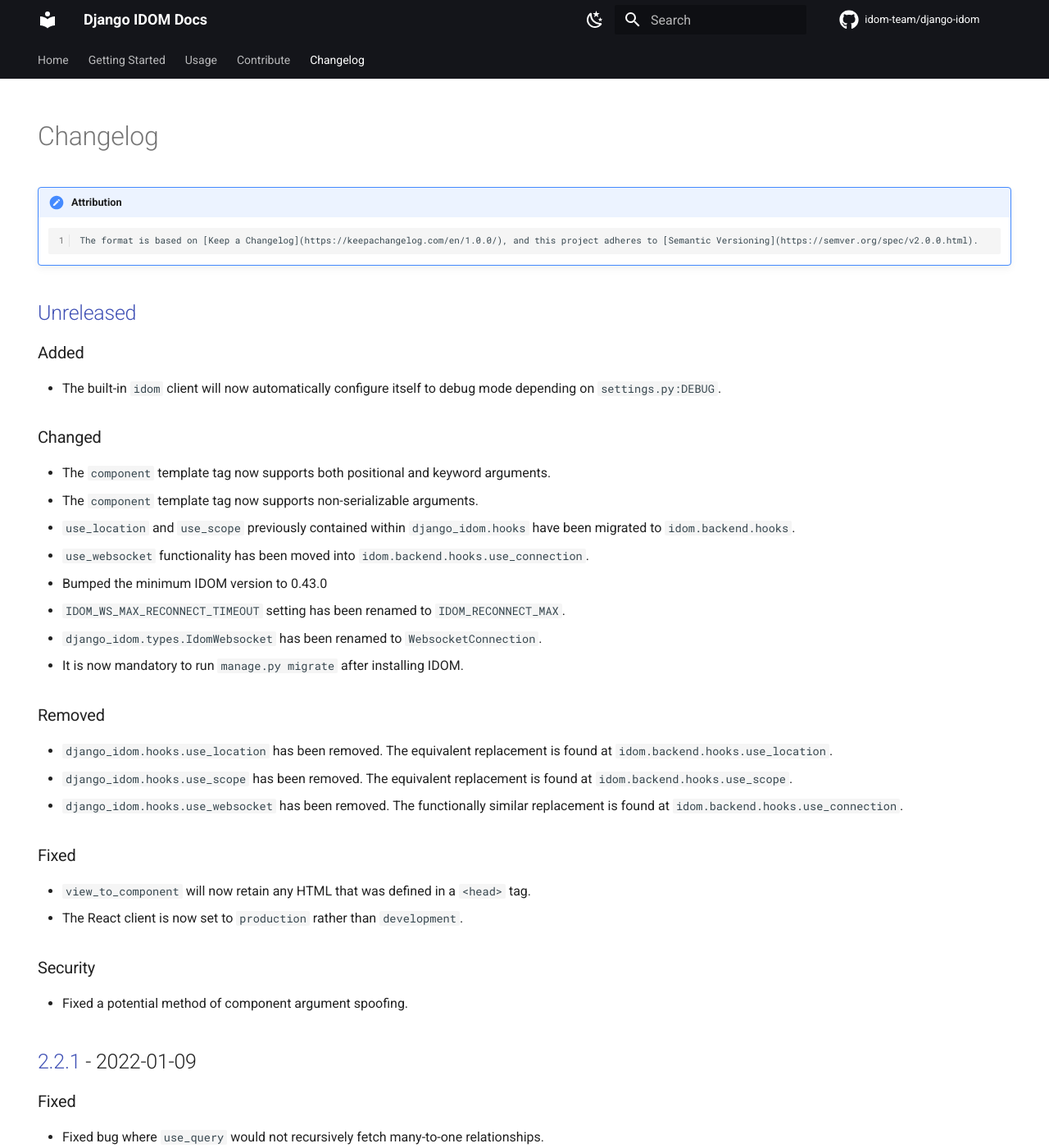
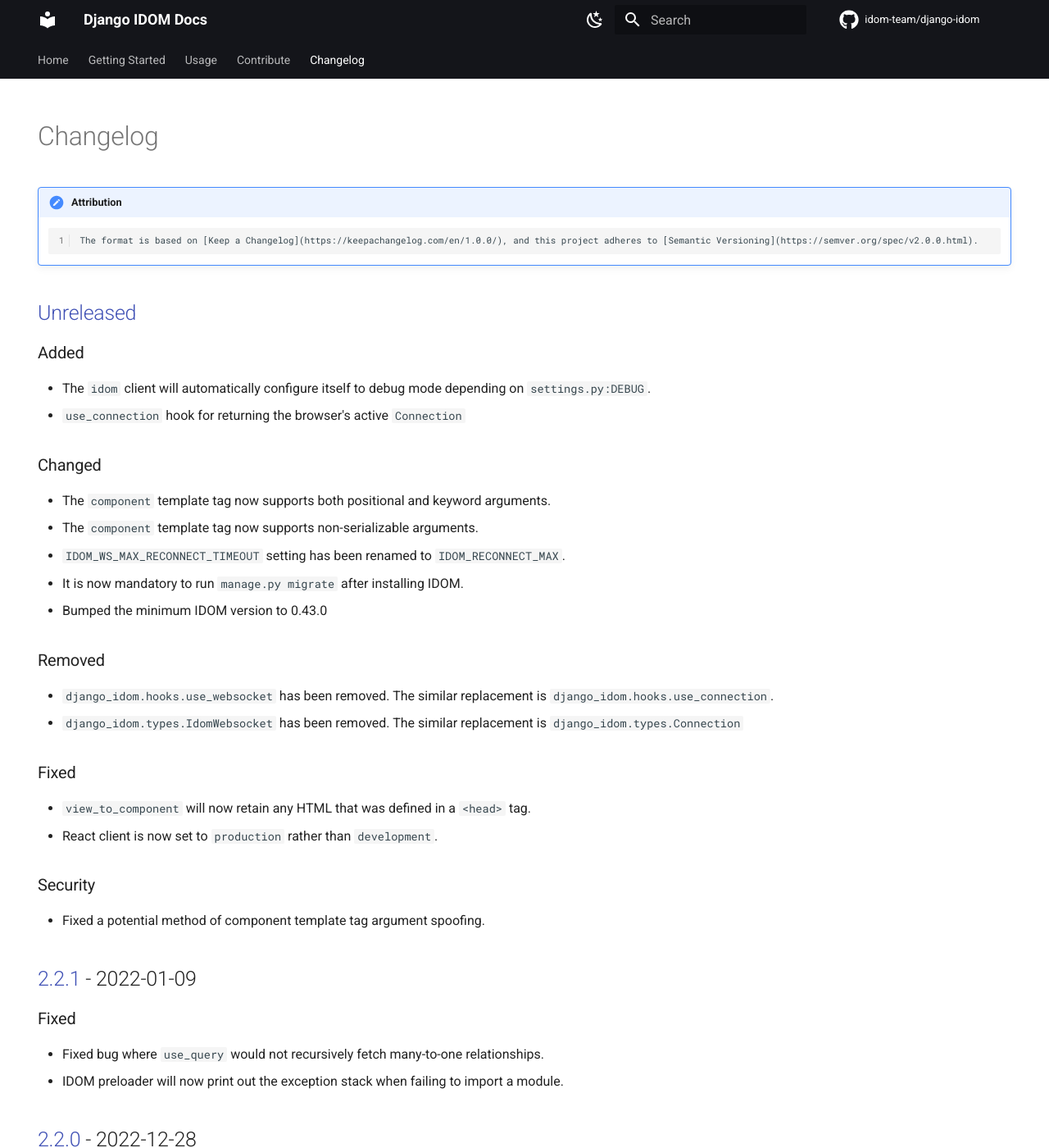
Before and after one commit to reactive-python/reactpy-django, an MkDocs documentation site: the page built from docs/src/changelog/index.md, in a window 1280 px wide and 1400 px high. Shown: the whole window at 82% size. Built offline with MkDocs 1.6.1 and Material for MkDocs 9.7.7, drawn with Linux system fonts in a browser that asks for light colours; comment, search, counter and statistics services are not loaded.

Commit message:
move hooks back into `django_idom.hooks`

```diff
--- a/CHANGELOG.md
+++ b/CHANGELOG.md
@@ -24,33 +24,30 @@ Using the following categories, list your changes in this order:
 
 ### Added
 
--   The built-in `idom` client will now automatically configure itself to debug mode depending on `settings.py:DEBUG`.
+-   The `idom` client will automatically configure itself to debug mode depending on `settings.py:DEBUG`.
+-   `use_connection` hook for returning the browser's active `Connection`
 
 ### Changed
 
 -   The `component` template tag now supports both positional and keyword arguments.
 -   The `component` template tag now supports non-serializable arguments.
--   `use_location` and `use_scope` previously contained within `django_idom.hooks` have been migrated to `idom.backend.hooks`.
--   `use_websocket` functionality has been moved into `idom.backend.hooks.use_connection`.
+-   `IDOM_WS_MAX_RECONNECT_TIMEOUT` setting has been renamed to `IDOM_RECONNECT_MAX`.
+-   It is now mandatory to run `manage.py migrate` after installing IDOM.
 -   Bumped the minimum IDOM version to 0.43.0
--   `IDOM_WS_MAX_RECONNECT_TIMEOUT` setting has been renamed to `IDOM_RECONNECT_MAX`.
--   `django_idom.types.IdomWebsocket` has been renamed to `WebsocketConnection`.
--   It is now mandatory to run `manage.py migrate` after installing IDOM.
 
 ### Removed
 
--   `django_idom.hooks.use_location` has been removed. The equivalent replacement is found at `idom.backend.hooks.use_location`.
--   `django_idom.hooks.use_scope` has been removed. The equivalent replacement is found at `idom.backend.hooks.use_scope`.
--   `django_idom.hooks.use_websocket` has been removed. The functionally similar replacement is found at `idom.backend.hooks.use_connection`.
+-   `django_idom.hooks.use_websocket` has been removed. The similar replacement is `django_idom.hooks.use_connection`.
+-   `django_idom.types.IdomWebsocket` has been removed. The similar replacement is `django_idom.types.Connection`
 
 ### Fixed
 
 -   `view_to_component` will now retain any HTML that was defined in a `<head>` tag.
--   The React client is now set to `production` rather than `development`.
+-   React client is now set to `production` rather than `development`.
 
 ### Security
 
--   Fixed a potential method of component argument spoofing.
+-   Fixed a potential method of component template tag argument spoofing.
 
 ## [2.2.1] - 2022-01-09
 
--- a/src/django_idom/__init__.py
+++ b/src/django_idom/__init__.py
@@ -1,12 +1,12 @@
 from django_idom import components, decorators, hooks, types, utils
-from django_idom.types import WebsocketConnection
+from django_idom.types import ComponentWebsocket
 from django_idom.websocket.paths import IDOM_WEBSOCKET_PATH
 
 
 __version__ = "2.2.1"
 __all__ = [
     "IDOM_WEBSOCKET_PATH",
-    "WebsocketConnection",
+    "ComponentWebsocket",
     "hooks",
     "components",
     "decorators",
```
Also changed, not shown: docs/src/features/hooks.md (+7 -7 lines), 5 other files.
